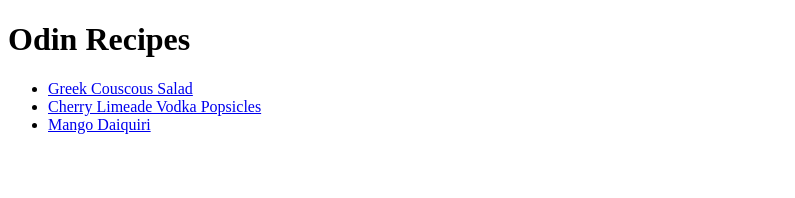
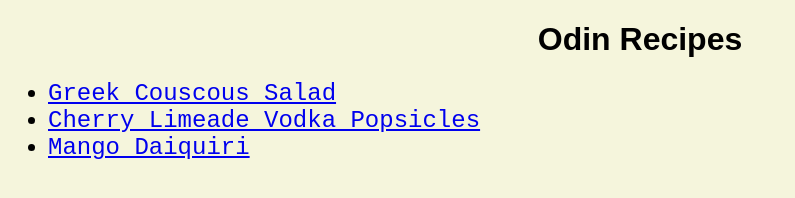
Before and after one commit to PeakyZloading/odin-recipes, a plain HTML site: page index.html in a window 1280 px wide. Shown: the whole page, without its empty margins (0-795 px from the left). Drawn offline with Linux system fonts and the light colour scheme.

Commit message:
Made cosmetic changes to index.html and added styles.css

```diff
--- a/index.html
+++ b/index.html
@@ -3,14 +3,15 @@
 <head>
     <meta charset="UTF-8">
     <meta name="viewport" content="width=device-width, initial-scale=1.0">
+    <link rel="stylesheet" type="text/css" href="styles.css" />
     <title>Odin Recipes</title>
 </head>
-<body>
-    <h1>Odin Recipes</h1>
+<body style="background-color: beige;">
+    <h1 class="title">Odin Recipes</h1>
     <ul>
-        <li> <a href="./recipes/greekcouscoussalad.html">Greek Couscous Salad</a></li>
-        <li> <a href="./recipes/cherrylimeadevodkapopsicles.html">Cherry Limeade Vodka Popsicles</a></li>
-        <li> <a href="./recipes/mangodaiquiri.html">Mango Daiquiri</a></li>
+        <li class="list-item"> <a href="./recipes/greekcouscoussalad.html">Greek Couscous Salad</a></li>
+        <li class="list-item"> <a href="./recipes/cherrylimeadevodkapopsicles.html">Cherry Limeade Vodka Popsicles</a></li>
+        <li class="list-item"> <a href="./recipes/mangodaiquiri.html">Mango Daiquiri</a></li>
     </ul>
 
 </body>
--- /dev/null
+++ b/styles.css
@@ -0,0 +1,9 @@
+.title{
+    text-align: center;
+    font-family: Arial, Helvetica, sans-serif;
+}
+
+.list-item{
+    font-size: 24px;
+    font-family: 'Courier New', Courier, monospace;
+}
```
Also changed, not shown: images/7574346_Cherry-Limeade-Vodka-Popsicles_Chef-Mo_4x3-9437badcafa94633a02afe5b433f33ee.jpg (deleted).
